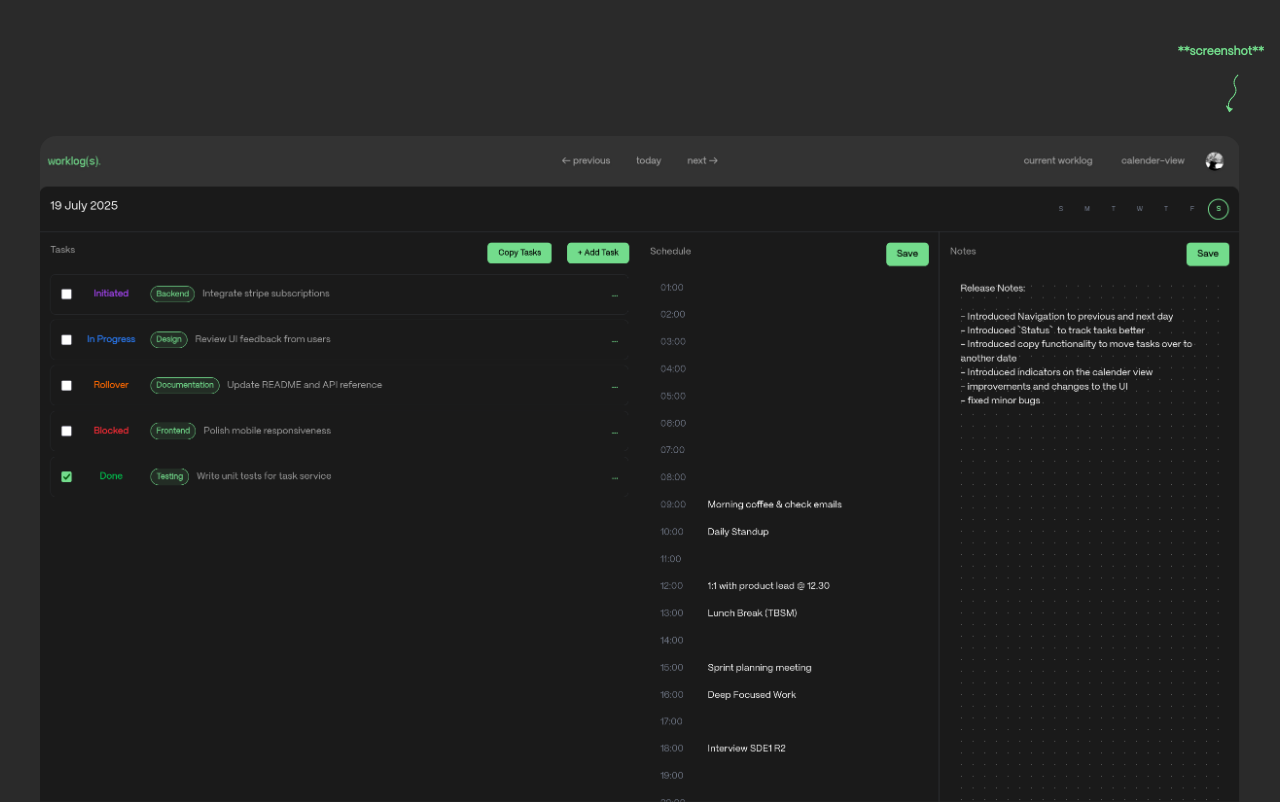
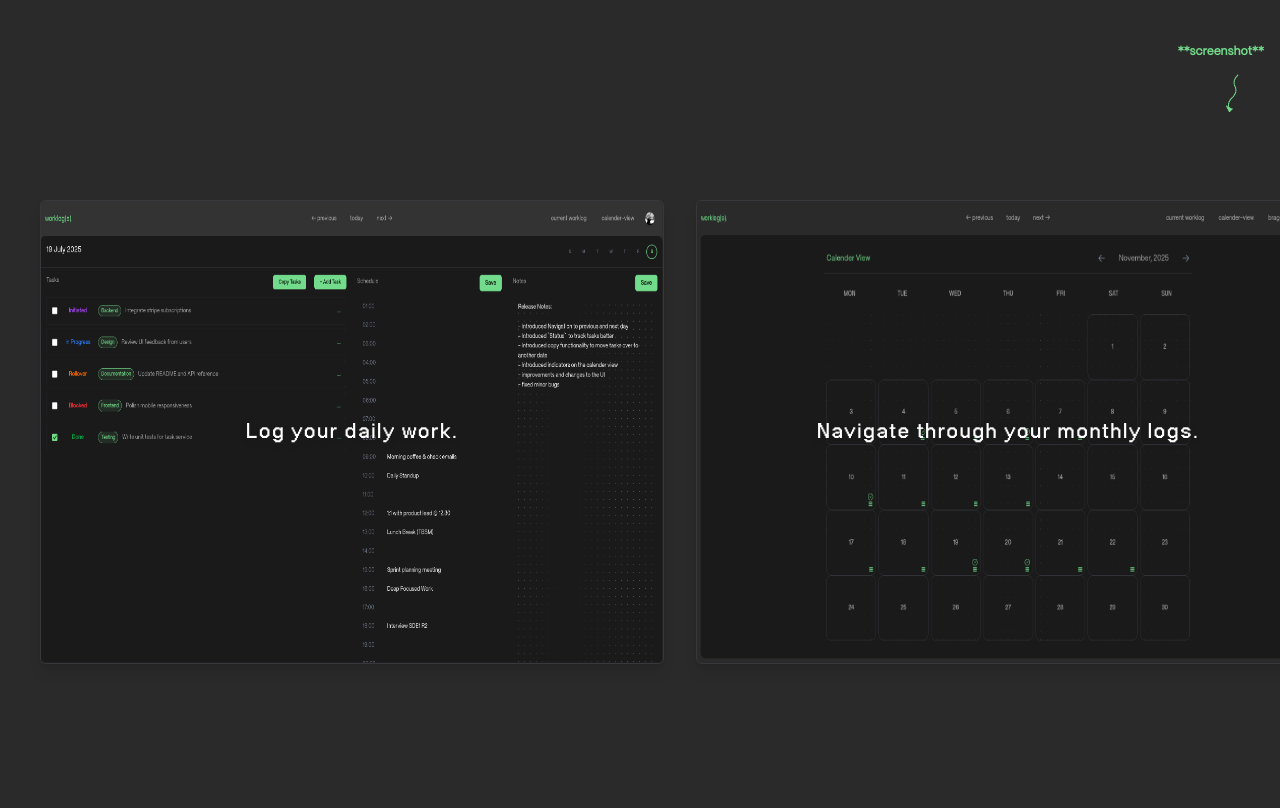
Before and after one commit to joicejoseph3198/worklog-FE, a React (Vite) app: page / in a window 1280 px wide. Shown: the part 320-1128 px from the top of the page. Built offline with nearby package versions, Linux system fonts and the light colour scheme; no server answers.

Commit message:
implemented image slides for landing page

```diff
--- /dev/null
+++ b/src/components/ImageSlider.jsx
@@ -0,0 +1,49 @@
+import React, { useRef, useEffect, useState } from 'react';
+import { motion } from 'motion/react';
+
+export const ImageSlider = ({ slides }) => {
+  const [width, setWidth] = useState(0);
+  const carousel = useRef();
+
+  useEffect(() => {
+    if (carousel.current) {
+      setWidth(carousel.current.scrollWidth - carousel.current.offsetWidth);
+    }
+  }, [slides]);
+
+  return (
+    <div className="w-full max-w-[100vw] overflow-hidden bg-[var(--worklog-card-bg)] py-10">
+      <motion.div
+        ref={carousel}
+        className="cursor-grab"
+        whileTap={{ cursor: "grabbing" }}
+      >
+        <motion.div
+          drag="x"
+          dragConstraints={{ right: 0, left: -width }}
+          className="flex gap-4 px-8 py-4"
+        >
+          {slides.map((slide, index) => (
+            <motion.div
+              key={index}
+              className="relative min-w-[80vw] md:min-w-[60vw] lg:min-w-[50vw] h-[40vh] md:h-[50vh] lg:h-[60vh] p-2"
+            >
+              <img
+                src={slide.image}
+                alt={`Slide ${index}`}
+                className="w-full h-full object-fill rounded-md shadow-lg border border-[var(--worklog-text-medium)]/20 pointer-events-none"
+              />
+              {slide.text && (
+                <div className="absolute inset-0 flex items-center justify-center pointer-events-none">
+                  <h3 className="text-2xl md:text-3xl font-bold text-center text-white font-[NeueBit] tracking-wider drop-shadow-md">
+                    {slide.text}
+                  </h3>
+                </div>
+              )}
+            </motion.div>
+          ))}
+        </motion.div>
+      </motion.div>
+    </div>
+  );
+};
--- a/src/index.css
+++ b/src/index.css
@@ -36,6 +36,7 @@
 body {
   font-size: 16px;
   display: flex;
+  flex-direction: column;
   min-width: 320px;
   min-height: 100vh;
   font-family: 'Mori';
--- a/src/pages/LandingPage.jsx
+++ b/src/pages/LandingPage.jsx
@@ -3,6 +3,9 @@ import { useNavigate } from "react-router";
 import { Reveal } from "../util/Reveal";
 import { SignedIn, SignedOut, SignInButton } from "@clerk/clerk-react";
 import bannerImage from '../assets/images/worklog(s)-banner-image.png';
+import bannerImage2 from '../assets/images/worklog(s)-banner-image-2.png';
+import bannerImage3 from '../assets/images/worklog(s)-banner-image-3.png';
+import { ImageSlider } from "../components/ImageSlider";
 
 export const LandingPage = () => {
     const parsedDate = new Date();
@@ -35,7 +38,7 @@ export const LandingPage = () => {
                 </nav>
             </div>
             {/*HERO BANNER*/}
-            <div className="flex items-center justify-center w-screen h-[80vh] lg:h-[50vh] bg-[var(--worklog-card-bg)] relative">
+            <div className="flex items-center justify-center w-full h-[80vh] lg:h-[50vh] bg-[var(--worklog-card-bg)] relative">
                 <div className="flex items-center justify-center w-full max-w-6xl px-8">
                     <div className="flex flex-col items-center text-[var(--worklog-brand-green)]">
                         <Reveal color="white">
@@ -76,11 +79,13 @@ export const LandingPage = () => {
                     </svg>
                 </div>
             </div>
-            <div className="flex items-center justify-center bg-[var(--worklog-card-bg)] px-10 h-auto">
-                <img
-                    src={bannerImage}
-                    alt=""
-                    className="w-screen h-2/3 object-fill rounded-t-2xl"
+            <div className="flex items-center justify-center w-full bg-[var(--worklog-card-bg)] h-auto pb-20">
+                <ImageSlider
+                    slides={[
+                        { image: bannerImage, text: "Log your daily work." },
+                        { image: bannerImage2, text: "Navigate through your monthly logs." },
+                        { image: bannerImage3, text: "Track your wins." }
+                    ]}
                 />
             </div>
         </div>
```
Also changed, not shown: src/assets/images/worklog(s)-banner-image-2.png (added), src/assets/images/worklog(s)-banner-image-3.png (added).
